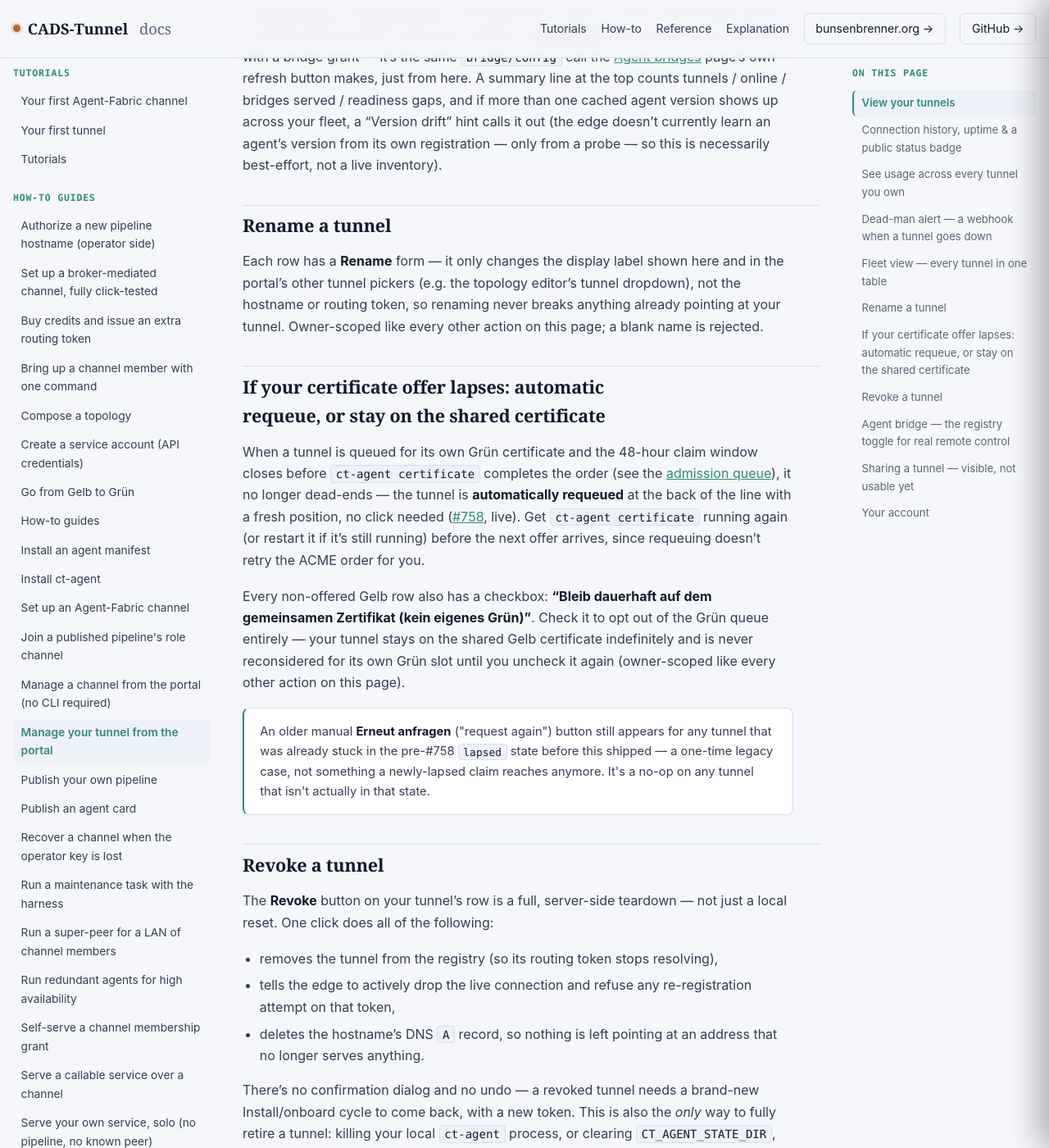
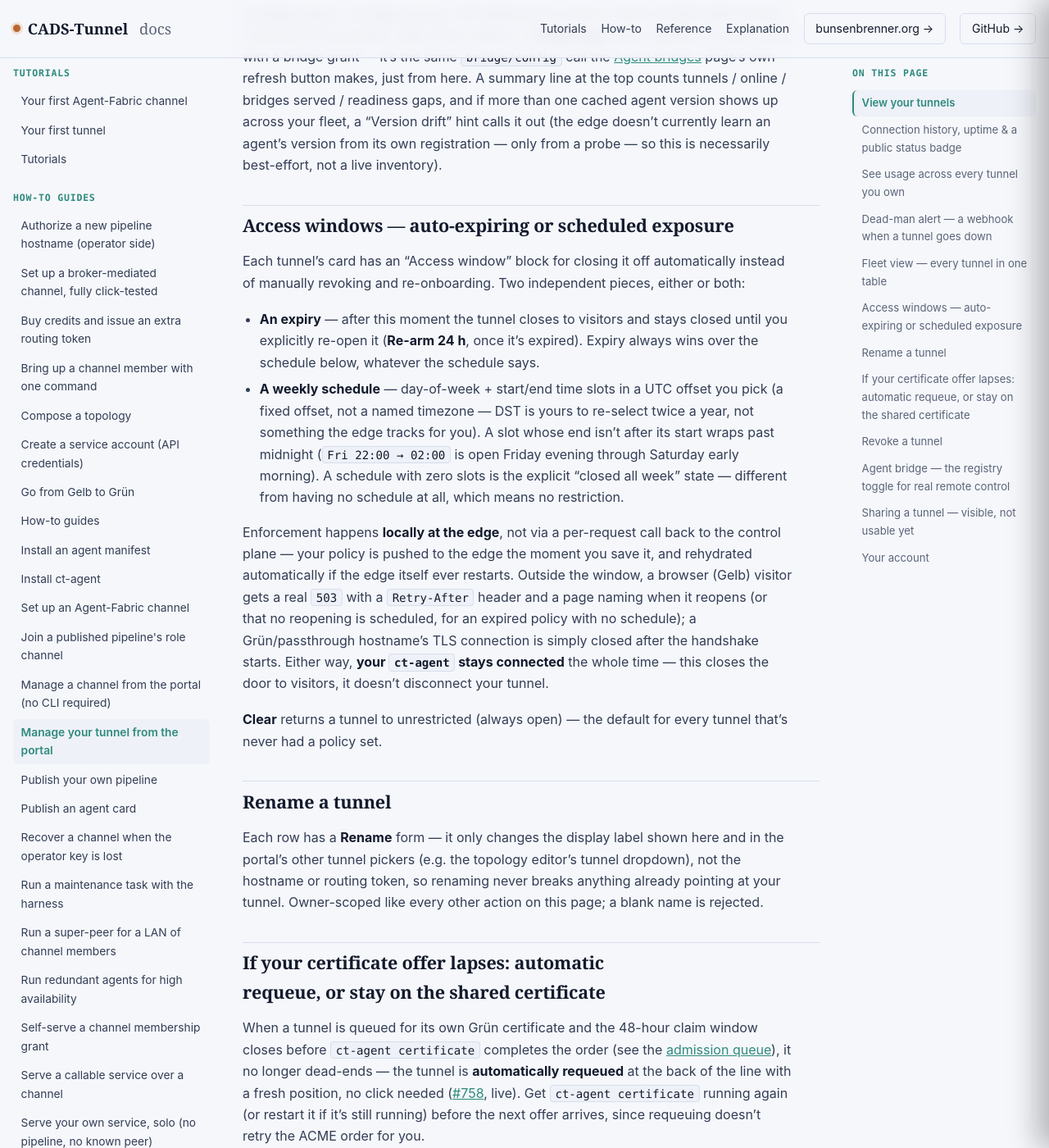
Before and after one commit to scimbe/CADS-Tunnel-docs, a Jekyll site: the page built from _how-to/manage-your-tunnel.md, in a window 1280 px wide and 1400 px high, scrolled down 2799 px. Shown: the whole window at 82% size. Built offline with Jekyll 4.4.1, drawn with Linux system fonts in a browser that asks for light colours.

Commit message:
docs: access windows (#779)
Confirmed live before writing: POST /portal/tunnels/:id/access/clear on the
real deployment returns 303 (session-gated, as expected), and the deployed
control-plane binary has tunnel_access_polic* markers (checked earlier this
session). Read crates/common/src/access_window.rs's module doc for the exact
evaluation order (expiry wins, zero-slot schedule is explicitly closed, no
policy is open) and crates/edge/src/serve.rs for the precise refusal
behavior (503+Retry-After for Gelb, TLS close after ClientHello for
Grün/passthrough, agent connection itself unaffected).

Fourth piece of the #775 program's tunnel-monitoring writeup. Share links
and receipts remain queued.

Co-Authored-By: Claude Sonnet 5 <noreply@anthropic.com>

```diff
--- a/_how-to/manage-your-tunnel.md
+++ b/_how-to/manage-your-tunnel.md
@@ -108,6 +108,32 @@ online / bridges served / readiness gaps, and if more than one cached agent vers
 across your fleet, a "Version drift" hint calls it out (the edge doesn't currently learn an
 agent's version from its own registration — only from a probe — so this is necessarily
 best-effort, not a live inventory).
+
+## Access windows — auto-expiring or scheduled exposure
+
+Each tunnel's card has an "Access window" block for closing it off automatically instead of
+manually revoking and re-onboarding. Two independent pieces, either or both:
+
+- **An expiry** — after this moment the tunnel closes to visitors and stays closed until you
+  explicitly re-open it (**Re-arm 24 h**, once it's expired). Expiry always wins over the schedule
+  below, whatever the schedule says.
+- **A weekly schedule** — day-of-week + start/end time slots in a UTC offset you pick (a fixed
+  offset, not a named timezone — DST is yours to re-select twice a year, not something the edge
+  tracks for you). A slot whose end isn't after its start wraps past midnight (`Fri 22:00 → 02:00`
+  is open Friday evening through Saturday early morning). A schedule with zero slots is the
+  explicit "closed all week" state — different from having no schedule at all, which means no
+  restriction.
+
+Enforcement happens **locally at the edge**, not via a per-request call back to the control
+plane — your policy is pushed to the edge the moment you save it, and rehydrated automatically if
+the edge itself ever restarts. Outside the window, a browser (Gelb) visitor gets a real `503` with
+a `Retry-After` header and a page naming when it reopens (or that no reopening is scheduled, for
+an expired policy with no schedule); a Grün/passthrough hostname's TLS connection is simply closed
+after the handshake starts. Either way, **your `ct-agent` stays connected** the whole time — this
+closes the door to visitors, it doesn't disconnect your tunnel.
+
+**Clear** returns a tunnel to unrestricted (always open) — the default for every tunnel that's
+never had a policy set.
 
 ## Rename a tunnel
 
```
Also changed, not shown: _reference/api-endpoints.md (+17 -0 lines).
